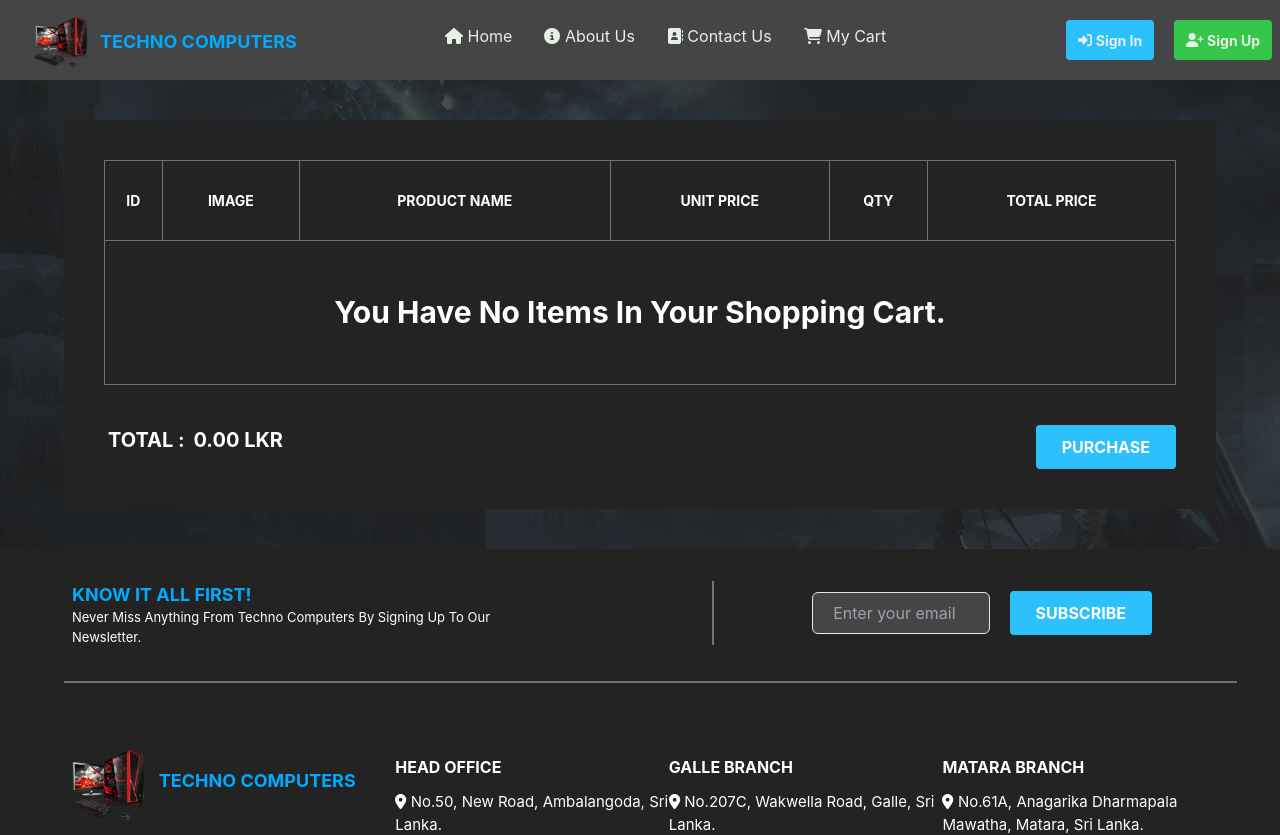
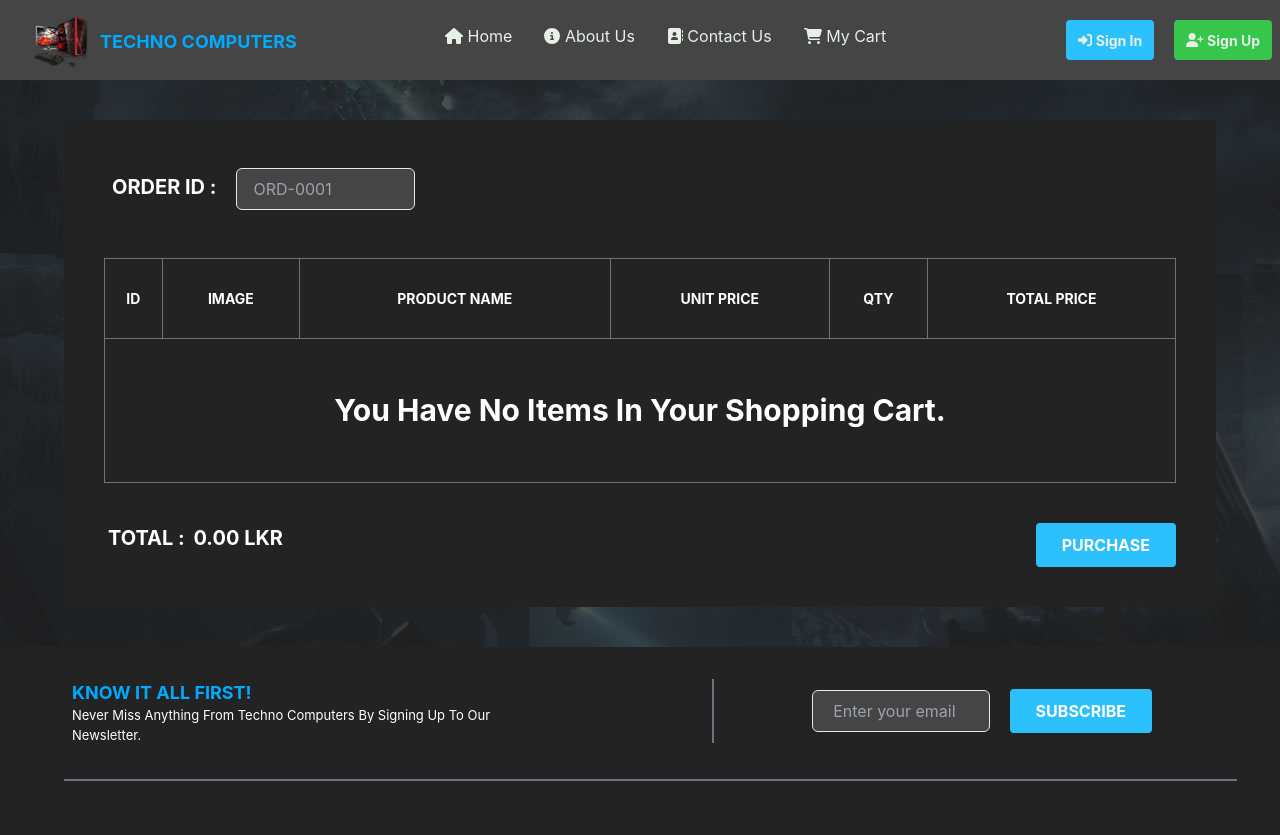
Before and after one commit to ChavinduShirantha/RAD-Course-Work, a React (Create React App) app in the folder client/: page /shoppingCart in a window 1280 px wide. Shown: the top 835 px of the page. Built offline with nearby package versions, Linux system fonts and the light colour scheme.

Commit message:
Updated Content

```diff
--- a/client/src/view/pages/ShoppingCart/ShoppingCart.tsx
+++ b/client/src/view/pages/ShoppingCart/ShoppingCart.tsx
@@ -14,6 +14,16 @@ export class ShoppingCart extends Component<ShoppingCartProps> {
         return (
             <div className="flex justify-center items-start pt-10 pb-10 bg-[url(images/main_bg.jpg)] h-auto">
                 <div className="bg-[#232323] w-full mx-16 justify-center pr-10 pl-10">
+                    <div className="pb-2 pt-10 flex">
+                        <label className="text-[20px] pt-3 text-white font-bold px-2 pr-5 uppercase">Order ID :</label>
+                        <input type="text"
+                               className="block w-1/6 px-4 py-2 mt-2 bg-[#444544] text-white border
+                                       rounded-md focus:border-[#2cc1fc] focus:ring-[#2cc1fc] focus:outline-none
+                                       focus:ring focus:ring-opacity-40" placeholder="ORD-0001"
+                               name="oid"
+                        />
+                    </div>
+
                     <table className="w-full border mt-10 border-gray-500">
                         <thead className="h-20 border border-gray-500">
                         <tr className="text-white text-center">
```
Also changed, not shown: 1 other file (tests, documents, lock files or other folders).
